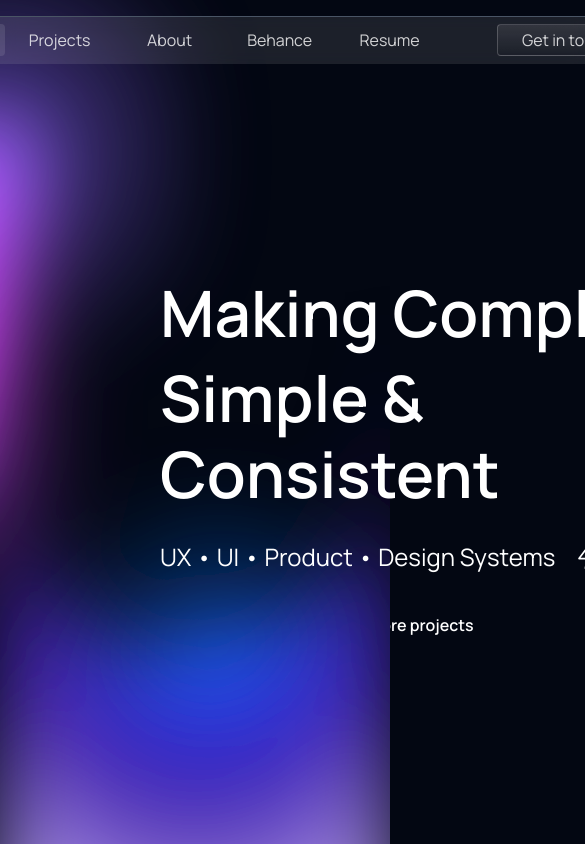
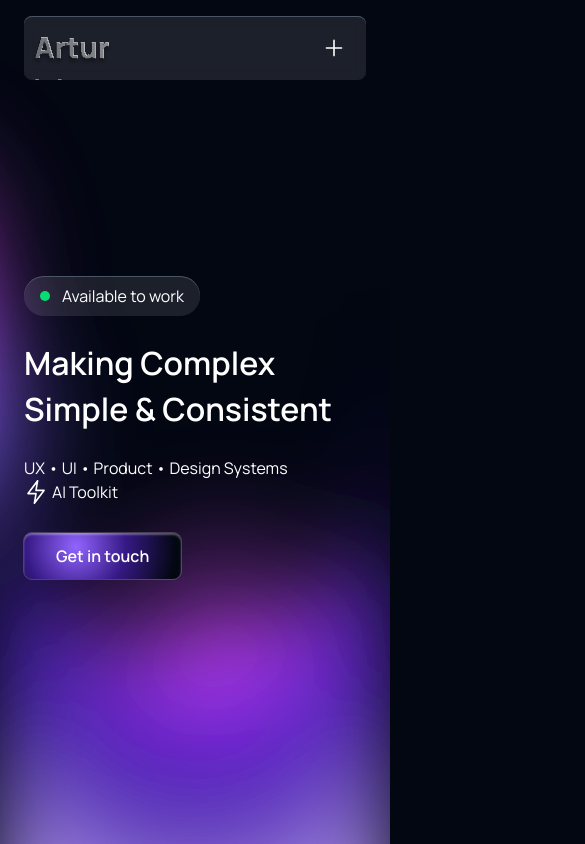
Before and after one commit to amusayevv/portfolio-artur, a Next.js app: page / in a window 390 px wide. Shown: the top 844 px of the page, 585 px wide, since content can reach past the window. Built offline with nearby package versions, Linux system fonts and the light colour scheme.

Commit message:
mobile version

```diff
--- a/src/app/_components/aboutCard.tsx
+++ b/src/app/_components/aboutCard.tsx
@@ -8,7 +8,7 @@ export default function AboutCard({
     description: string;
 }) {
     return (
-        <div className="hover:text-white p-10 w-[400px] h-[400px] flex flex-col justify-between outline-1 outline-gray-600">
+        <div className="hover:text-white p-10 max-w-[400px] h-[400px] flex flex-col justify-between outline-1 outline-gray-600">
             <div className="flex flex-col gap-2">
                 <h3 className="scrambleText text-6xl flex items-start">
                     {title}
--- a/src/app/_components/cursor.tsx
+++ b/src/app/_components/cursor.tsx
@@ -35,7 +35,7 @@ export default function Cursor({ text }: { text: string }) {
     return (
         <div
             id="cursor"
-            className="bg-white/10 backdrop-blur-md p-3 rounded-[8px] fixed select-none text-white/80 font-semibold z-[100] text-xs transition-opacity duration-200 pointer-events-none"
+            className="bg-white/10 backdrop-blur-md p-3 rounded-[8px] fixed select-none text-white/80 font-semibold z-[100] text-xs transition-opacity duration-200 pointer-events-none hidden lg:block"
             style={{ opacity: isProjectHover ? 1 : 0 }}
         >
             {text}
--- a/src/app/_components/nav.tsx
+++ b/src/app/_components/nav.tsx
@@ -2,12 +2,13 @@
 import { useEffect } from "react";
 import { gsap } from "gsap";
 import { ScrambleTextPlugin } from "gsap/ScrambleTextPlugin";
+import { PlusIcon } from "@radix-ui/react-icons";
 
 export default function Nav() {
     useEffect(() => {
         gsap.registerPlugin(ScrambleTextPlugin);
 
-        document.querySelectorAll("li>a").forEach((item) => {
+        document.querySelectorAll("li>a.scramble").forEach((item) => {
             gsap.to(item, {
                 duration: 1.5,
                 scrambleText: {
@@ -20,26 +21,97 @@ export default function Nav() {
         });
     }, []);
 
+    function handleClick() {
+        const nav = document.querySelector("nav");
+        const burgerMenu = document.querySelector(".burger-menu");
+        if (nav) {
+            const isExpanded = nav.style.height === "100vh";
+            if (!isExpanded) {
+                gsap.to(nav, {
+                    height: "100vh",
+                    width: "100vw",
+                    marginTop: "0",
+                    duration: 0.6,
+                    ease: "power2.out",
+                });
+
+                gsap.fromTo(
+                    ".mobile-menu-item",
+                    { opacity: 0, y: 30 },
+                    {
+                        opacity: 1,
+                        y: 0,
+                        duration: 0.4,
+                        delay: 0.3,
+                        stagger: 0.1,
+                        ease: "power2.out",
+                    }
+                );
+                gsap.to(burgerMenu, {
+                    rotate: 45,
+                    duration: 0.2,
+                    ease: "sine",
+                });
+            } else {
+                gsap.to(nav, {
+                    height: "64px",
+                    width: "calc(100vw - 48px)",
+                    marginTop: "16px",
+                    duration: 0.4,
+                    ease: "power2.in",
+                });
+
+                gsap.to(".mobile-menu-item", {
+                    opacity: 0,
+                    y: -20,
+                    duration: 0.2,
+                    stagger: 0.05,
+                    ease: "power2.in",
+                });
+                gsap.to(burgerMenu, {
+                    rotate: 0,
+                    duration: 0.2,
+                    ease: "power2.out",
+                });
+            }
+        }
+    }
+
     return (
-        <nav className="flex justify-between mt-4 pl-6 pr-2 bg-white/10 p-2 h-[48px] inset-shadow-2xs inset-shadow-gray-600 w-[900px] rounded-[8px] backdrop-blur-sm fixed left-1/2 -translate-x-1/2 z-50">
-            <img src="/logo.svg" alt="" className="logo" />
+        <nav className="flex justify-between box-border mt-4  bg-white/10 p-2 lg:h-[48px] h-[64px] overflow-hidden inset-shadow-2xs inset-shadow-gray-600 lg:w-[900px] w-[calc(100vw-48px)]  rounded-[8px] backdrop-blur-sm fixed left-1/2 -translate-x-1/2 z-50 items-center">
+            <div className="pc-menu lg:flex hidden h-full w-full justify-between">
+                <img src="/logo.svg" alt="" className="logo pl-4" />
                 <ul className="w-[550px] flex text-white/80 text-center">
                     <li className="w-full bg-white/10 content-center rounded-[4px] hover:bg-white/10">
-                    <a href="/">Home</a>
+                        <a href="/" className="scramble">
+                            Home
+                        </a>
                     </li>
                     <li className="w-full content-center rounded-[4px] hover:bg-white/10">
-                    <a href="#projects">Projects</a>
+                        <a href="#projects" className="scramble">
+                            Projects
+                        </a>
                     </li>
                     <li className="w-full content-center rounded-[4px] hover:bg-white/10">
-                    <a href="#">About</a>
+                        <a href="#" className="scramble">
+                            About
+                        </a>
                     </li>
                     <li className="w-full content-center rounded-[4px] hover:bg-white/10">
-                    <a href="https://www.behance.net/artury" target="_blank">
+                        <a
+                            href="https://www.behance.net/artury"
+                            target="_blank"
+                            className="scramble"
+                        >
                             Behance
                         </a>
                     </li>
                     <li className="w-full content-center rounded-[4px] hover:bg-white/10">
-                    <a href="/resume-sample.pdf" download={true}>
+                        <a
+                            href="/resume-sample.pdf"
+                            className="scramble"
+                            download={true}
+                        >
                             Resume
                         </a>
                     </li>
@@ -51,6 +123,52 @@ export default function Nav() {
                 >
                     Get in touch
                 </a>
+            </div>
+
+            {/* Mobile Menu */}
+            <div className="mobile-menu lg:hidden flex flex-col w-full h-full justify-between pb-8">
+                <div className="flex w-full justify-between">
+                    <img src="/logo.svg" alt="" className="logo w-[80px]" />
+                    <button
+                        onClick={handleClick}
+                        className="burger-menu lg:hidden w-[48px] h-[48px] flex items-center justify-center"
+                    >
+                        <PlusIcon className="w-[24px] h-[24px]" />
+                    </button>
+                </div>
+
+                <ul className="flex flex-col w-full items-center content-center text-white/80 text-left gap-12 text-5xl">
+                    <li className="mobile-menu-item w-full content-center rounded-[4px] hover:bg-white/10">
+                        <a href="/">Home</a>
+                    </li>
+                    <li className="mobile-menu-item w-full content-center rounded-[4px] hover:bg-white/10">
+                        <a href="#projects">Projects</a>
+                    </li>
+                    <li className="mobile-menu-item w-full content-center rounded-[4px] hover:bg-white/10">
+                        <a href="#">About</a>
+                    </li>
+                    <li className="mobile-menu-item w-full content-center rounded-[4px] hover:bg-white/10">
+                        <a
+                            href="https://www.behance.net/artury"
+                            target="_blank"
+                        >
+                            Behance
+                        </a>
+                    </li>
+                    <li className="mobile-menu-item w-full content-center rounded-[4px] hover:bg-white/10">
+                        <a href="/resume-sample.pdf" download={true}>
+                            Resume
+                        </a>
+                    </li>
+                </ul>
+                <a
+                    className="btn-gradient content-center rounded-[4px] px-6 text-white/80 text-center text-2xl h-[48px]"
+                    href="https://www.linkedin.com/in/artur-yurin/"
+                    target="_blank"
+                >
+                    Get in touch
+                </a>
+            </div>
         </nav>
     );
 }
--- a/src/app/globals.css
+++ b/src/app/globals.css
@@ -127,7 +127,7 @@
 :root {
     --color-bg1: rgb(108, 0, 162);
     --color-bg2: rgb(0, 17, 82);
-    --color1: 18, 113, 255;
+    --color1: 54, 25, 132;
     --color2: 221, 74, 255;
     --color-interactive: 140, 100, 255;
     --circle-size: 80%;
@@ -236,8 +236,8 @@
     position: absolute;
     background: radial-gradient(
             circle at center,
-            rgba(var(--color2), 0.8) 0,
-            rgba(var(--color2), 0) 50%
+            rgba(var(--color-interactive), 0.8) 0,
+            rgba(var(--color-interactive), 0) 50%
         )
         no-repeat;
     mix-blend-mode: var(--blending);
@@ -257,8 +257,8 @@
     position: absolute;
     background: radial-gradient(
             circle at center,
-            rgba(var(--color1), 0.8) 0,
-            rgba(var(--color1), 0) 50%
+            rgba(var(--color2), 0.8) 0,
+            rgba(var(--color2), 0) 50%
         )
         no-repeat;
     mix-blend-mode: var(--blending);
@@ -291,3 +291,32 @@
 
     opacity: 0.7;
 }
+
+html {
+    width: 100%;
+    height: 100%;
+}
+
+body {
+    width: 100% !important;
+    min-width: 100vw;
+    height: 100%;
+    margin: 0;
+    padding: 0;
+    overflow-x: hidden;
+}
+
+#smooth-wrapper {
+    width: 100%;
+    height: 100%;
+}
+
+#smooth-content {
+    width: 100%;
+}
+
+@media (max-width: 1000px) {
+    .bg-zoom-transition::before {
+        display: none;
+    }
+}
--- a/src/app/layout.tsx
+++ b/src/app/layout.tsx
@@ -1,6 +1,3 @@
-"use client";
-import { useEffect } from "react";
-
 import { Manrope } from "next/font/google";
 import Nav from "./_components/nav";
 import "./globals.css";
@@ -16,6 +13,12 @@ export default function RootLayout({
 }) {
     return (
         <html lang="en" className={manrope.className}>
+            <head>
+                <meta
+                    name="viewport"
+                    content="width=device-width, initial-scale=1.0"
+                />
+            </head>
             <body className="bg-gray-950 text-white">
                 <Nav />
                 {children}
--- a/src/app/page.tsx
+++ b/src/app/page.tsx
@@ -1,5 +1,5 @@
 "use client";
-import { useEffect } from "react";
+import { useEffect, useState } from "react";
 
 import { gsap } from "gsap";
 import _ScrollTrigger, { ScrollTrigger } from "gsap/ScrollTrigger";
@@ -39,7 +39,9 @@ export default function Page() {
             trigger: "#projects",
         });
 
+        if (window.innerWidth >= 720) {
             const elements = document.querySelectorAll(".scrambleText");
+
             const observer = new IntersectionObserver(
                 (entries, obs) => {
                     entries.forEach((entry) => {
@@ -59,10 +61,10 @@ export default function Page() {
                 },
                 { threshold: 0.5 }
             );
-
             elements.forEach((el) => observer.observe(el));
 
             return () => observer.disconnect();
+        }
     }, []);
 
     function handleUxUiMouseEnter() {
@@ -118,13 +120,13 @@ export default function Page() {
             <div id="smooth-content">
                 <section
                     id="home"
-                    className="h-dvh flex w-full px-40 items-center justify-start"
+                    className="h-dvh flex w-full lg:px-40 px-6 items-center justify-start"
                     // style={{
                     //     background:
                     //         "radial-gradient(100% 100% at 50% 0%, #000 0%, #000 46.63%, #090828 61.06%, #4622A8 83.29%, #C5B0F8 100%)",
                     // }}
                 >
-                    <div className="gradient-bg">
+                    <div className="gradient-bg z-0">
                         <svg xmlns="http://www.w3.org/2000/svg">
                             <defs>
                                 <filter id="goo">
@@ -150,16 +152,16 @@ export default function Page() {
                             <div className="g4"></div>
                             <div className="g1"></div>
 
-                            <div className="interactive"></div>
+                            <div className="interactive hidden lg:block"></div>
                         </div>
                     </div>
 
-                    <div className="flex flex-col items-start gap-6">
+                    <div className="flex flex-col items-start gap-6 z-10">
                         <div className="flex inset-shadow-2xs inset-shadow-gray-600 rounded-full bg-white/10 text-white items-center gap-3 px-4 py-2">
                             <div className="w-[10px] h-[10px] bg-green-400 rounded-full"></div>
                             <p>Available to work</p>
                         </div>
-                        <h1 className="text-[4rem] leading-[120%] font-semibold max-w-[1000px] text-white">
+                        <h1 className="lg:text-[4rem] text-[2rem] leading-[120%] font-semibold lg:max-w-[1000px] text-white">
                             <div className="overflow-hidden py-1">
                                 <p className="text-animate">Making Complex</p>
                             </div>
@@ -171,7 +173,7 @@ export default function Page() {
                         </h1>
                         <div className="flex gap-10 flex-col">
                             <div className="overflow-hidden">
-                                <p className="text-animate whitespace-nowrap flex gap-5 text-2xl content-center items-center">
+                                <p className="text-animate lg:whitespace-nowrap sm:flex gap-5 lg:text-2xl text-[16px] content-center items-center">
                                     UX • UI • Product • Design Systems
                                     <span className="flex gap-1 items-center">
                                         <LightningBoltIcon className="w-6 h-6" />
@@ -187,13 +189,6 @@ export default function Page() {
                                 >
                                     Get in touch
                                 </a>
-                                <a
-                                    href="https://www.linkedin.com/in/artur-yurin/"
-                                    className="px-8 py-3 rounded-[0.5rem] font-semibold hover:text-white/60"
-                                    target="_blank"
-                                >
-                                    Explore projects
-                                </a>
                             </div>
                         </div>
                     </div>
@@ -203,7 +198,7 @@ export default function Page() {
                     className="mt-[100px] px-6 flex flex-col gap-10"
                 >
                     <h2 className="text-[32px]">Projects</h2>
-                    <div className="grid grid-cols-2 gap-10">
+                    <div className="grid lg:grid-cols-2 grid-cols-1 gap-10">
                         <div className="flex flex-col gap-10" data-speed="1.4">
                             <PortfolioCard
                                 imgpath="/project1.webp"
@@ -248,13 +243,13 @@ export default function Page() {
                 <section className="px-6 mt-[100px] flex flex-col gap-10">
                     <h2 className="text-[32px]">Services</h2>
 
-                    <div className="grid grid-cols-2 flex-col gap-6">
+                    <div className="grid lg:grid-cols-2 grid-cols-1 flex-col gap-6">
                         <div
                             id="uxui-block"
-                            className="w-full h-[316px] col-span-2 overflow-hidden border border-white/25 flex justify-between bg-[linear-gradient(272deg,_rgba(255,255,255,0.04)_0.51%,_rgba(255,255,255,0.04)_55.34%,_rgba(255,255,255,0.10)_74.69%,_rgba(255,255,255,0.04)_94.73%)] p-10 rounded-3xl relative"
+                            className="w-full lg:h-[316px] h-[500px] lg:col-span-2 gap-4 overflow-hidden border border-white/25 flex lg:flex-row flex-col justify-between bg-[linear-gradient(272deg,_rgba(255,255,255,0.04)_0.51%,_rgba(255,255,255,0.04)_55.34%,_rgba(255,255,255,0.10)_74.69%,_rgba(255,255,255,0.04)_94.73%)] p-10 rounded-3xl relative"
                         >
                             <div className="flex flex-col gap-2 max-w-[500px]">
-                                <h3 className="text-[40px] font-medium">
+                                <h3 className="lg:text-[40px] text-[24px] font-medium">
                                     UX/UI design
                                 </h3>
                                 <p className="text-white/60 leading-[150%]">
@@ -265,7 +260,7 @@ export default function Page() {
                             </div>
                             <div
                                 id="uxui"
-                                className="w-[750px] h-[533px] rounded-3xl overflow-hidden border-white/4 border-4 flex-shrink-0 flex items-center justify-center"
+                                className="lg:w-[750px] lg:h-[533px] max-w-[500px] lg:rounded-3xl rounded-2xl overflow-hidden border-white/4 border-4 flex-shrink-0 flex items-center justify-center lg:m-0 mx-auto gap-10"
                             >
                                 <img
                                     src="/services.png"
@@ -279,7 +274,7 @@ export default function Page() {
                             className="w-full h-[500px] overflow-hidden border border-white/25 flex flex-col justify-between bg-[linear-gradient(272deg,_rgba(255,255,255,0.04)_0.51%,_rgba(255,255,255,0.04)_55.34%,_rgba(255,255,255,0.10)_74.69%,_rgba(255,255,255,0.04)_94.73%)] p-10 rounded-3xl relative"
                         >
                             <div className="flex flex-col gap-2 w-full">
-                                <h3 className="text-[40px] font-medium">
+                                <h3 className="lg:text-[40px] text-[24px] font-medium">
                                     Web Design
                                 </h3>
                                 <p className="text-white/60 leading-[150%]">
@@ -293,13 +288,13 @@ export default function Page() {
                             <div>
                                 <img
                                     id="web1"
-                                    className="w-[320px] h-[268px] bottom-[-40px] absolute pointer-events-none"
+                                    className="w-[320px] h-[268px] lg:bottom-[-40px] lg:absolute pointer-events-none lg:m-0 mx-auto"
                                     src="call.png"
                                     alt=""
                                 />
                                 <div
                                     id="web2"
-                                    className="w-[550px] rounded-3xl pointer-events-none overflow-hidden border-white/4 border-4 flex-shrink-0 flex items-center justify-center absolute bottom-[-60px] right-[-120px] rotate-2"
+                                    className="w-[550px] hidden rounded-3xl pointer-events-none overflow-hidden border-white/4 border-4 flex-shrink-0 lg:flex items-center justify-center absolute bottom-[-60px] right-[-120px] rotate-2"
                                 >
                                     <img
                                         src="/insider.png"
@@ -314,7 +309,7 @@ export default function Page() {
                             className="w-full h-[500px] overflow-hidden border border-white/25 flex flex-col justify-between bg-[linear-gradient(272deg,_rgba(255,255,255,0.04)_0.51%,_rgba(255,255,255,0.04)_55.34%,_rgba(255,255,255,0.10)_74.69%,_rgba(255,255,255,0.04)_94.73%)] p-10 rounded-3xl relative"
                         >
                             <div className="flex flex-col gap-2 w-full">
-                                <h3 className="text-[40px] font-medium">
+                                <h3 className="lg:text-[40px] text-[24px] font-medium">
                                     Design System Implementation{" "}
                                 </h3>
                                 <p className="text-white/60 leading-[150%]">
@@ -328,19 +323,19 @@ export default function Page() {
                             <div>
                                 <img
                                     id="system3"
-                                    className="absolute w-[320px] bottom-[140px] left-[340px]"
+                                    className="absolute lg:w-[320px] w-[260px] lg:bottom-[140px] bottom-[160px] lg:left-[340px] lg:-translate-0 left-1/2 -translate-x-1/4"
                                     src="image 41.png"
                                     alt=""
                                 />
                                 <img
                                     id="system2"
-                                    className="absolute w-[420px] bottom-[60px] left-[180px]"
+                                    className="absolute lg:w-[420px] w-[280px] lg:bottom-[60px] bottom-[100px] lg:left-[180px] lg:-translate-0 left-1/2 -translate-x-1/2"
                                     src="image 42.png"
                                     alt=""
                                 />
                                 <img
                                     id="system1"
-                                    className="absolute w-[500px] bottom-[-140px] left-[80px]"
+                                    className="absolute lg:w-[500px] w-[350px] lg:bottom-[-140px] bottom-[-60px] lg:left-[80px] lg:-translate-0 left-1/2 -translate-x-3/5"
                                     src="image 43.png"
                                     alt=""
                                 />
@@ -350,11 +345,11 @@ export default function Page() {
                 </section>
                 <section
                     id="services"
-                    className="px-6 mt-[100px] flex flex-col gap-10 items-center"
+                    className="px-6 mt-[100px] flex flex-col gap-10 items-center content-center"
                 >
                     <div className="flex flex-col gap-10 overflow-hidden relative p-0.5">
                         <h2 className="text-[32px]">About me</h2>
-                        <div className="grid grid-cols-3 text-white/60 gap-[1px]">
+                        <div className="grid xl:grid-cols-3 md:grid-cols-2 gird-cols-1` text-white/60 gap-[1px]">
                             <AboutCard
                                 title="6+"
                                 subtitle="Years of Experience"
@@ -364,7 +359,7 @@ export default function Page() {
                                     experience across various platforms, I focus
                                     on clarity and real business impact."
                             />
-                            <div className="hover:text-white p-10 w-[400px] h-[400px] flex flex-col justify-between outline-1 outline-gray-600"></div>
+                            <div className="xl:block hidden hover:text-white p-10 w-[400px] h-[400px] flex flex-col justify-between outline-1 outline-gray-600"></div>
                             <AboutCard
                                 title="500,000+"
                                 subtitle="Users"
@@ -375,7 +370,7 @@ export default function Page() {
                                     eased support burden."
                             />
 
-                            <div className="hover:text-white p-10 w-[400px] h-[400px] flex flex-col justify-between outline-1 outline-gray-600"></div>
+                            <div className="hover:text-white xl:block hidden p-10 w-[400px] h-[400px] flex flex-col justify-between outline-1 outline-gray-600"></div>
                             <AboutCard
                                 title="30%+"
                                 subtitle="Engagement"
@@ -385,7 +380,7 @@ export default function Page() {
                                     environments, increasing daily engagement by
                                     30%."
                             />
-                            <div className="hover:text-white p-10 w-[400px] h-[400px] flex flex-col justify-between outline-1 outline-gray-600"></div>
+                            <div className="hover:text-white xl:block hidden p-10 w-[400px] h-[400px] flex flex-col justify-between outline-1 outline-gray-600"></div>
                             <AboutCard
                                 title="$2M+"
                                 subtitle="Revenue"
@@ -395,7 +390,7 @@ export default function Page() {
                                     and flow — brought in 4,500+ new users and
                                     generated over $2M in the first year."
                             />
-                            <div className="hover:text-white p-10 w-[400px] h-[400px] flex flex-col justify-between outline-1 outline-gray-600"></div>
+                            <div className="hover:text-white xl:block hidden p-10 w-[400px] h-[400px] flex flex-col justify-between outline-1 outline-gray-600"></div>
                             <AboutCard
                                 title="15+"
                                 subtitle="Apps Unified"
```
Also changed, not shown: src/app/_components/footer.tsx (+4 -4 lines). Lines whose indentation alone changed are shown as unchanged.
